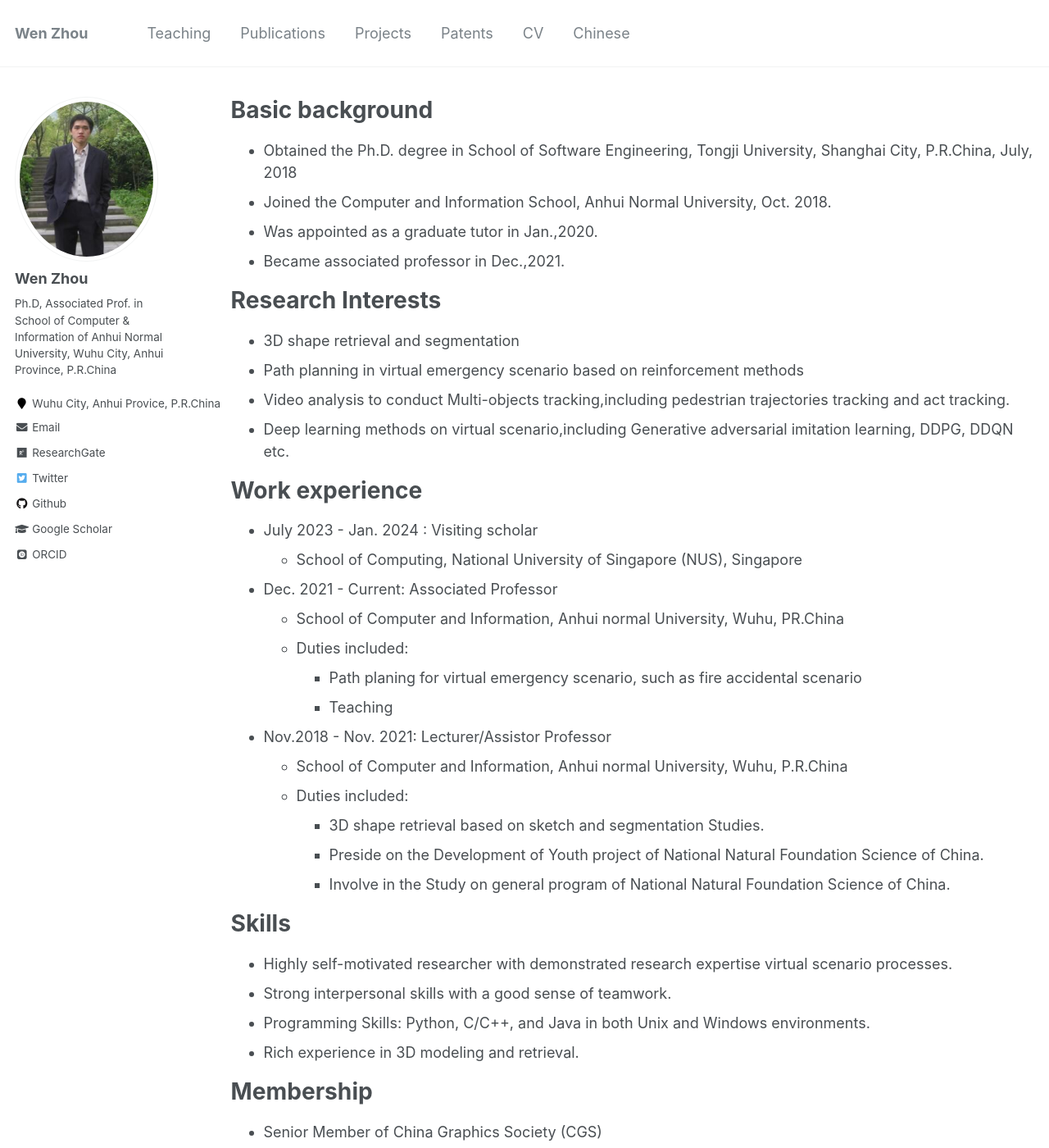
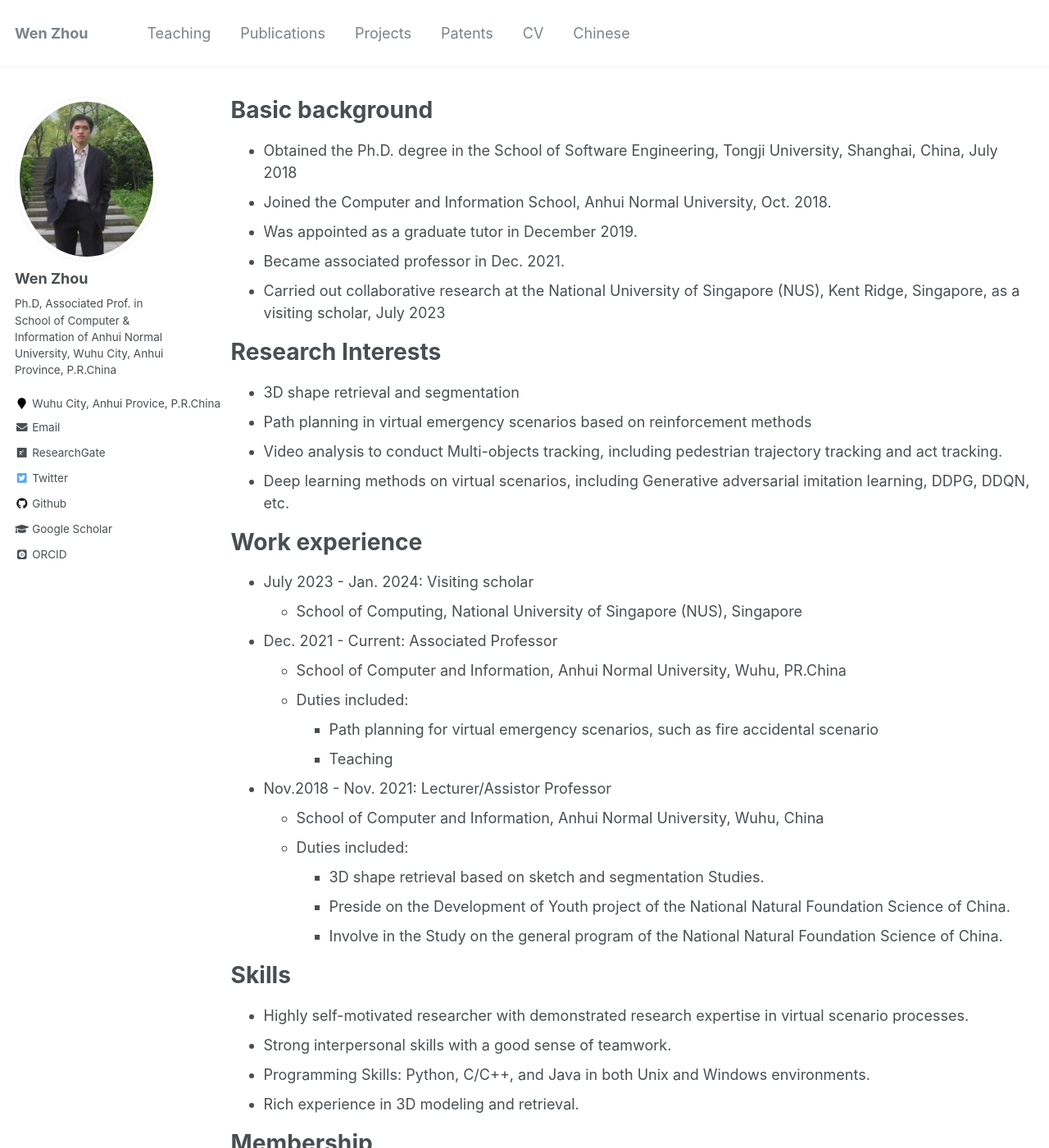
Before and after one commit to zhouwen327/zhouwen327.github.io, a Jekyll site: the page built from _pages/cv.md, in a window 1280 px wide and 1400 px high. Shown: the whole window at 82% size. Built offline with Jekyll 4.4.1, drawn with Linux system fonts in a browser that asks for light colours; some web fonts are replaced; some of the changed text lies outside the part shown.

Commit message:
Update cv.md

```diff
--- a/_pages/cv.md
+++ b/_pages/cv.md
@@ -11,38 +11,39 @@ redirect_from:
 
 Basic background
 ======
-* Obtained the Ph.D. degree in School of Software Engineering, Tongji University, Shanghai City, P.R.China, July, 2018
+* Obtained the Ph.D. degree in the School of Software Engineering, Tongji University, Shanghai, China, July 2018
 * Joined the Computer and Information School, Anhui Normal University, Oct. 2018.
-* Was appointed as a graduate tutor in Jan.,2020.
-* Became associated professor in Dec.,2021.
+* Was appointed as a graduate tutor in December 2019.
+* Became associated professor in Dec. 2021.
+* Carried out collaborative research at the National University of Singapore (NUS), Kent Ridge, Singapore, as a visiting scholar, July 2023
 
 Research Interests
 ======
 * 3D shape retrieval and segmentation
-* Path planning in virtual emergency scenario based on reinforcement methods
-* Video analysis to conduct Multi-objects tracking,including pedestrian trajectories tracking and act tracking.
-* Deep learning methods on virtual scenario,including Generative adversarial imitation learning, DDPG, DDQN etc.
+* Path planning in virtual emergency scenarios based on reinforcement methods
+* Video analysis to conduct Multi-objects tracking, including pedestrian trajectory tracking and act tracking.
+* Deep learning methods on virtual scenarios, including Generative adversarial imitation learning, DDPG, DDQN, etc.
 
 Work experience
 ======
-* July 2023 - Jan. 2024 : Visiting scholar
+* July 2023 - Jan. 2024: Visiting scholar
   * School of Computing, National University of Singapore (NUS), Singapore
 * Dec. 2021 - Current: Associated Professor
-  * School of Computer and Information, Anhui normal University, Wuhu, PR.China
+  * School of Computer and Information, Anhui Normal University, Wuhu, PR.China
   * Duties included:
-    + Path planing for virtual emergency scenario, such as fire accidental scenario
+    + Path planning for virtual emergency scenarios, such as fire accidental scenario
     + Teaching
 
 * Nov.2018  - Nov. 2021: Lecturer/Assistor Professor
-  * School of Computer and Information, Anhui normal University, Wuhu, P.R.China
+  * School of Computer and Information, Anhui Normal University, Wuhu, China
   * Duties included:
     + 3D shape retrieval based on sketch and segmentation Studies.
-	+ Preside on the Development of Youth project of National Natural Foundation Science of China.
-	+ Involve in the Study on general program of National Natural Foundation Science of China.
+	+ Preside on the Development of Youth project of the National Natural Foundation Science of China.
+	+ Involve in the Study on the general program of the National Natural Foundation Science of China.
 
 Skills
 ======
-* Highly self-motivated researcher with demonstrated research expertise virtual scenario processes.
+* Highly self-motivated researcher with demonstrated research expertise in virtual scenario processes.
 * Strong interpersonal skills with a good sense of teamwork.
 * Programming Skills: Python, C/C++, and Java in both Unix and Windows environments.
 * Rich experience in 3D modeling and retrieval.
@@ -50,9 +51,9 @@ Skills
 Membership
 ======
 * Senior Member of China Graphics Society (CGS)
-* Member of Institute of Electrical and Electronics Engineers (IEEE)
+* Member of the Institute of Electrical and Electronics Engineers (IEEE)
 * Member of China Computer Federation (CCF)
-* Membor of Chinese Association for Artificial Intelligence (CAAI)
+* Member of Chinese Association for Artificial Intelligence (CAAI)
 
 Languages
 ======
```
